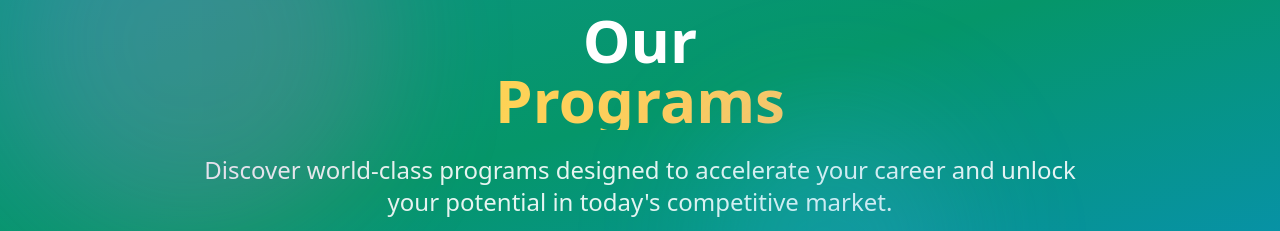
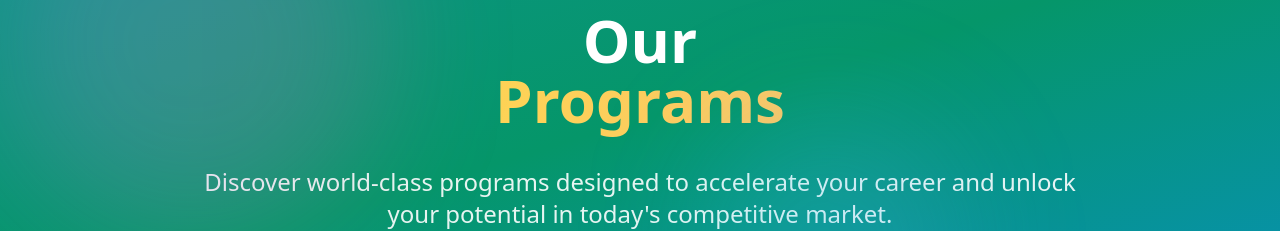
Before and after one commit to Wolferlk/Veritas-International-Uni, a React (Vite) app in the folder Frontend/: page /programs in a window 1280 px wide. Shown: the part 150-381 px from the top of the page. Built offline with nearby package versions, Linux system fonts and the light colour scheme.

Commit message:
Fixed alignment issue in Course Page Hero section

```diff
--- a/Frontend/src/pages/Programs/Programs.tsx
+++ b/Frontend/src/pages/Programs/Programs.tsx
@@ -121,7 +121,7 @@ export const Programs = (): JSX.Element => {
           >
             <h1 className="text-5xl md:text-6xl font-bold mb-6">
               Our
-              <span className="block bg-gradient-to-r from-yellow-300 to-orange-300 bg-clip-text text-transparent">
+              <span className="block bg-gradient-to-r from-yellow-300 to-orange-300 bg-clip-text text-transparent pb-3">
                 Programs
               </span>
             </h1>
```
